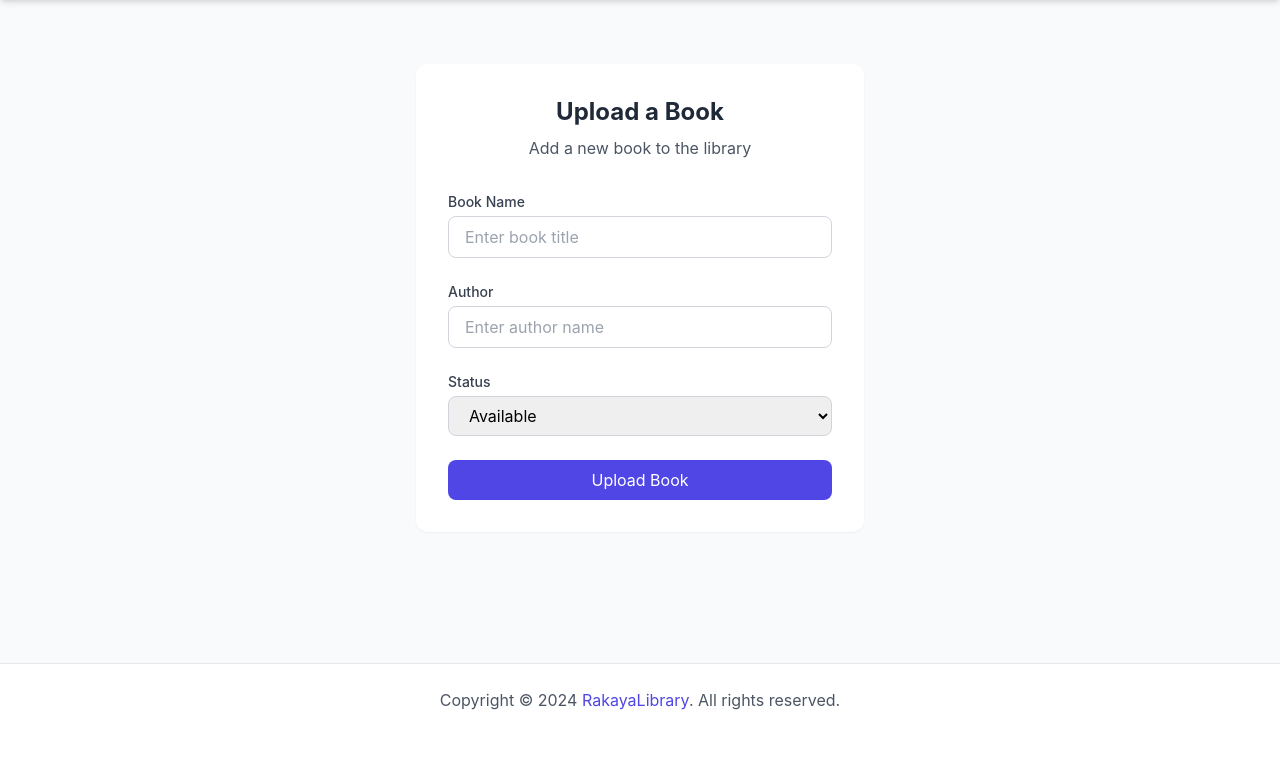
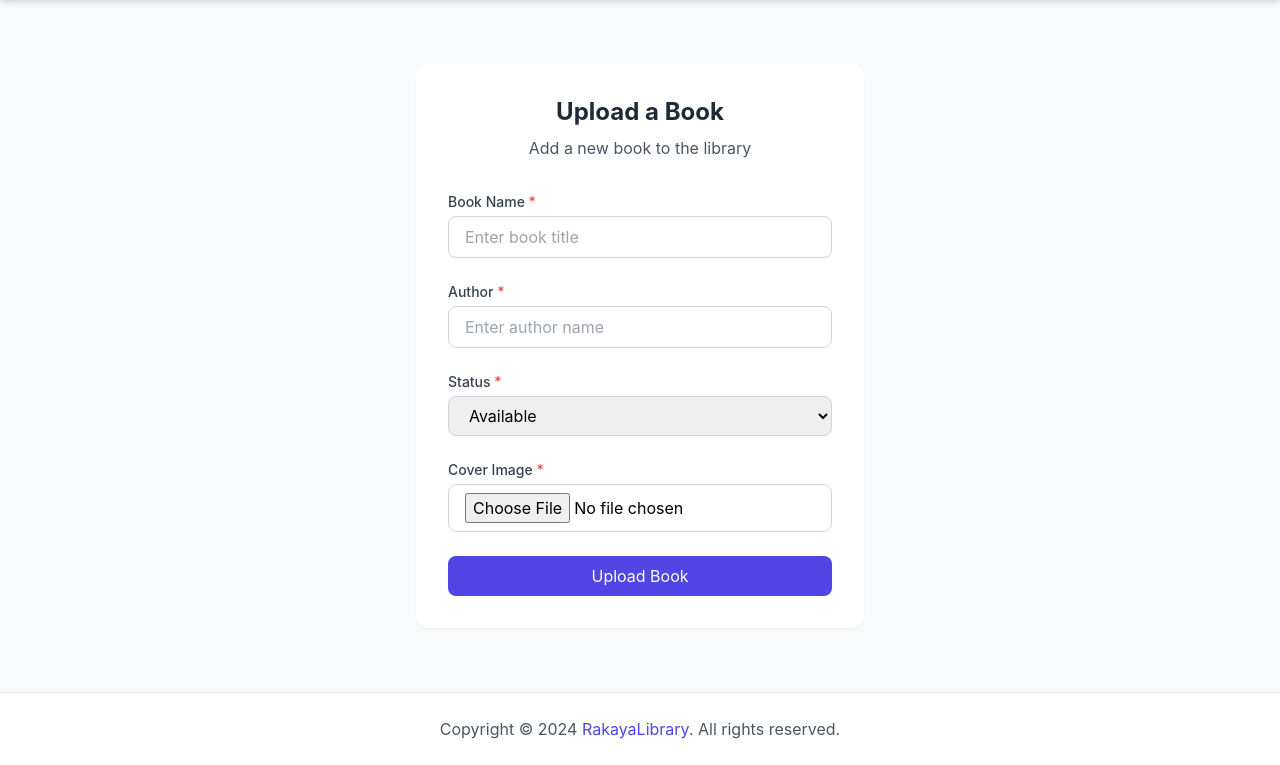
Before and after one commit to AzizRaad/RakayaLibrary, a Laravel app: template resources/views/frontend/home/upload_book.blade.php in a window 1280 px wide. Shown: the part 64-829 px from the top of the page. Before the commit the page ends 774 px from the top, so only its background shows below. Run offline with Laravel 10, Linux system fonts and the light colour scheme; the template is opened without the code that fills it, so the values that code supplies are empty; some libraries are stand-ins or nearby versions.

Commit message:
added img functionality to the system

```diff
--- a/app/Http/Kernel.php
+++ b/app/Http/Kernel.php
@@ -64,5 +64,7 @@ class Kernel extends HttpKernel
         'signed' => \App\Http\Middleware\ValidateSignature::class,
         'throttle' => \Illuminate\Routing\Middleware\ThrottleRequests::class,
         'verified' => \Illuminate\Auth\Middleware\EnsureEmailIsVerified::class,
+        'role' => \Spatie\Permission\Middleware\RoleMiddleware::class,
+
     ];
 }
--- a/resources/views/frontend/home/upload_book.blade.php
+++ b/resources/views/frontend/home/upload_book.blade.php
@@ -7,44 +7,60 @@
                     <p class="text-gray-600 mt-2">Add a new book to the library</p>
                 </div>
 
-                <form method="POST" action="{{ route('upload.book') }}" class="space-y-6">
+                <form method="POST" action="{{ route('upload.book') }}" class="space-y-6" enctype="multipart/form-data">
                     @csrf
 
                     <!-- Book Name input -->
                     <div>
-                        <label for="book_name" class="block text-sm font-medium text-gray-700 mb-1">Book Name</label>
+                        <label for="book_name" class="block text-sm font-medium text-gray-700 mb-1">Book Name <span class="text-red-500">*</span></label>
                         <input
                             type="text"
                             name="book_name"
                             id="book_name"
                             class="w-full px-4 py-2 border border-gray-300 rounded-lg focus:ring-2 focus:ring-primary focus:border-primary transition-colors"
                             placeholder="Enter book title"
+                            required
                         />
                     </div>
 
                     <!-- Author input -->
                     <div>
-                        <label for="author" class="block text-sm font-medium text-gray-700 mb-1">Author</label>
+                        <label for="author" class="block text-sm font-medium text-gray-700 mb-1">Author <span class="text-red-500">*</span></label>
                         <input
                             type="text"
                             name="author"
                             id="author"
                             class="w-full px-4 py-2 border border-gray-300 rounded-lg focus:ring-2 focus:ring-primary focus:border-primary transition-colors"
                             placeholder="Enter author name"
+                            required
                         />
                     </div>
 
                     <!-- Status select -->
                     <div>
-                        <label for="status" class="block text-sm font-medium text-gray-700 mb-1">Status</label>
+                        <label for="status" class="block text-sm font-medium text-gray-700 mb-1">Status <span class="text-red-500">*</span></label>
                         <select
                             name="status"
                             id="status"
                             class="w-full px-4 py-2 border border-gray-300 rounded-lg focus:ring-2 focus:ring-primary focus:border-primary transition-colors"
+                            required
                         >
                             <option value="Available">Available</option>
                             <option value="Borrowed">Borrowed</option>
                         </select>
+                    </div>
+
+                    <div>
+                        <label for="cover_image" class="block text-sm font-medium text-gray-700 mb-1">Cover Image <span class="text-red-500">*</span></label>
+                        <input
+                            type="file"
+                            name="cover_image"
+                            id="cover_image"
+                            class="w-full px-4 py-2 border border-gray-300 rounded-lg focus:ring-2 focus:ring-primary focus:border-primary transition-colors"
+                        />
+                        @error('cover_image')
+                            <p class="mt-1 text-sm text-red-600">{{ $message }}</p>
+                        @enderror
                     </div>
 
                     <!-- Upload button -->
--- a/resources/views/livewire/books-gallery.blade.php
+++ b/resources/views/livewire/books-gallery.blade.php
@@ -77,7 +77,7 @@
                 @forelse ($books as $book)
                     <div class="bg-white rounded-xl shadow-sm overflow-hidden hover:shadow-md transition-shadow duration-300">
                         <div class="h-48 bg-gray-200 flex items-center justify-center">
-                            <i class="fas fa-book text-5xl text-gray-400"></i>
+                            <img src="{{ asset('storage/cover_images/' . $book->cover_image) }}" alt="{{ $book->name }}" class="w-full h-full object-cover">
                         </div>
                         <div class="p-4">
                             <div class="flex justify-between items-start mb-2">
--- a/routes/web.php
+++ b/routes/web.php
@@ -35,7 +35,7 @@ Route::controller(RegisterController::class)
 
     //Used spatie permissions middleware to only allow admin Role users to access the upload form
 Route::controller(BooksController::class)
-    ->middleware('hasRoles:admin')
+    ->middleware('role:admin')
     ->group(function () {
         Route::get('/uploadform', 'show')->name('upload.book');
         Route::post('/uploadform', 'store');
```
Also changed, not shown: app/Http/Controllers/BooksController.php (+10 -1 lines), database/migrations/2024_02_23_121747_create_books_table.php, 2 other files.
